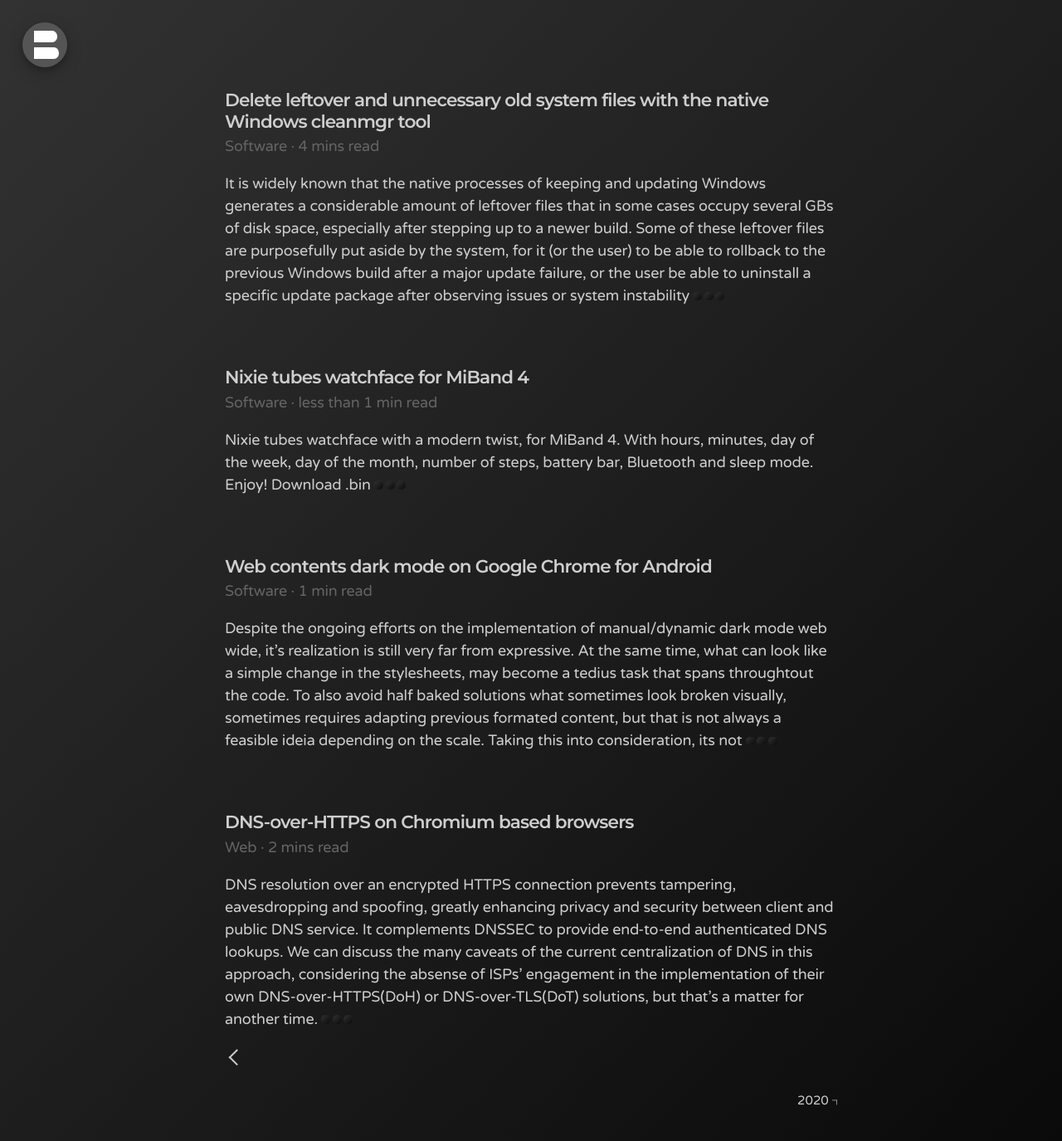
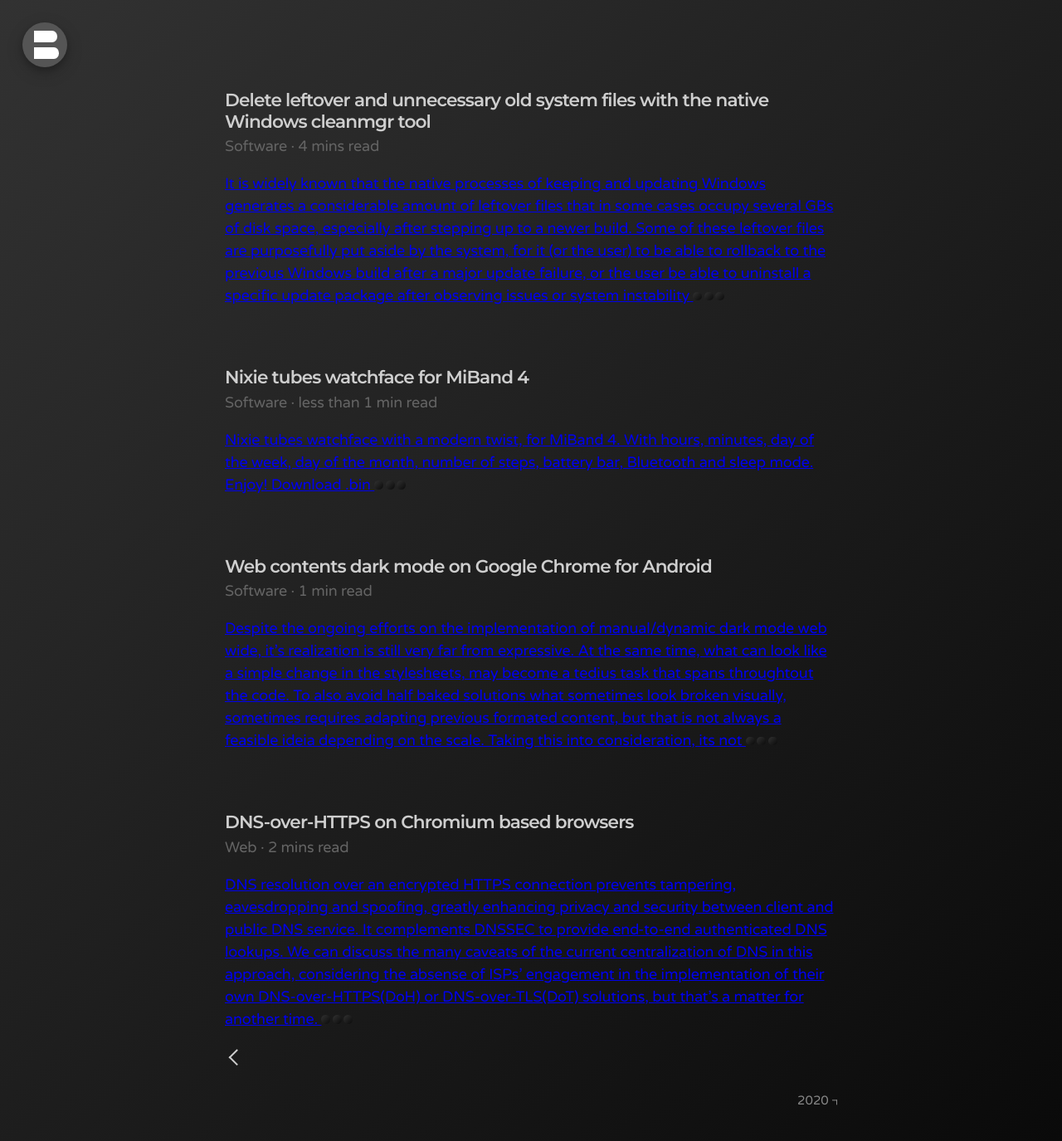
Before and after one commit to bonina/bonina.github.io, a Jekyll site: the page built from index.html, in a window 1280 px wide. Shown: the whole page at 83% size. Built offline with Jekyll 4.4.1, drawn with Linux system fonts in a browser that asks for light colours; the list of posts is cut into pages by our own code.

Commit message:
Update _base.scss

```diff
--- a/_sass/_base.scss
+++ b/_sass/_base.scss
@@ -39,7 +39,7 @@
       -ms-text-size-adjust: 100%;
 }
 
-a,:not(.nohoverall) {
+a:not(.nohoverall) {
   color: #cecece;
   text-decoration: none;
   transition: color 0s;
```
